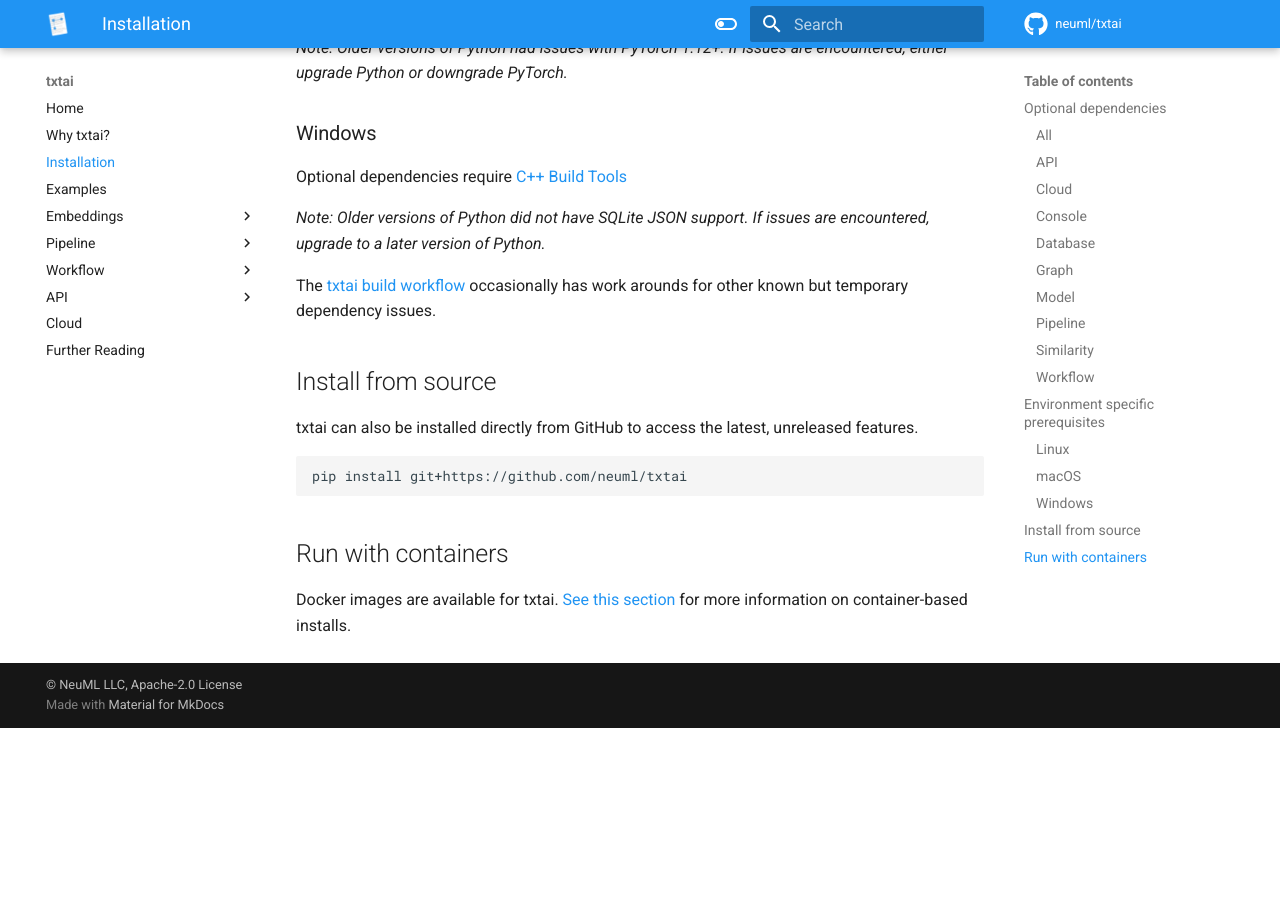
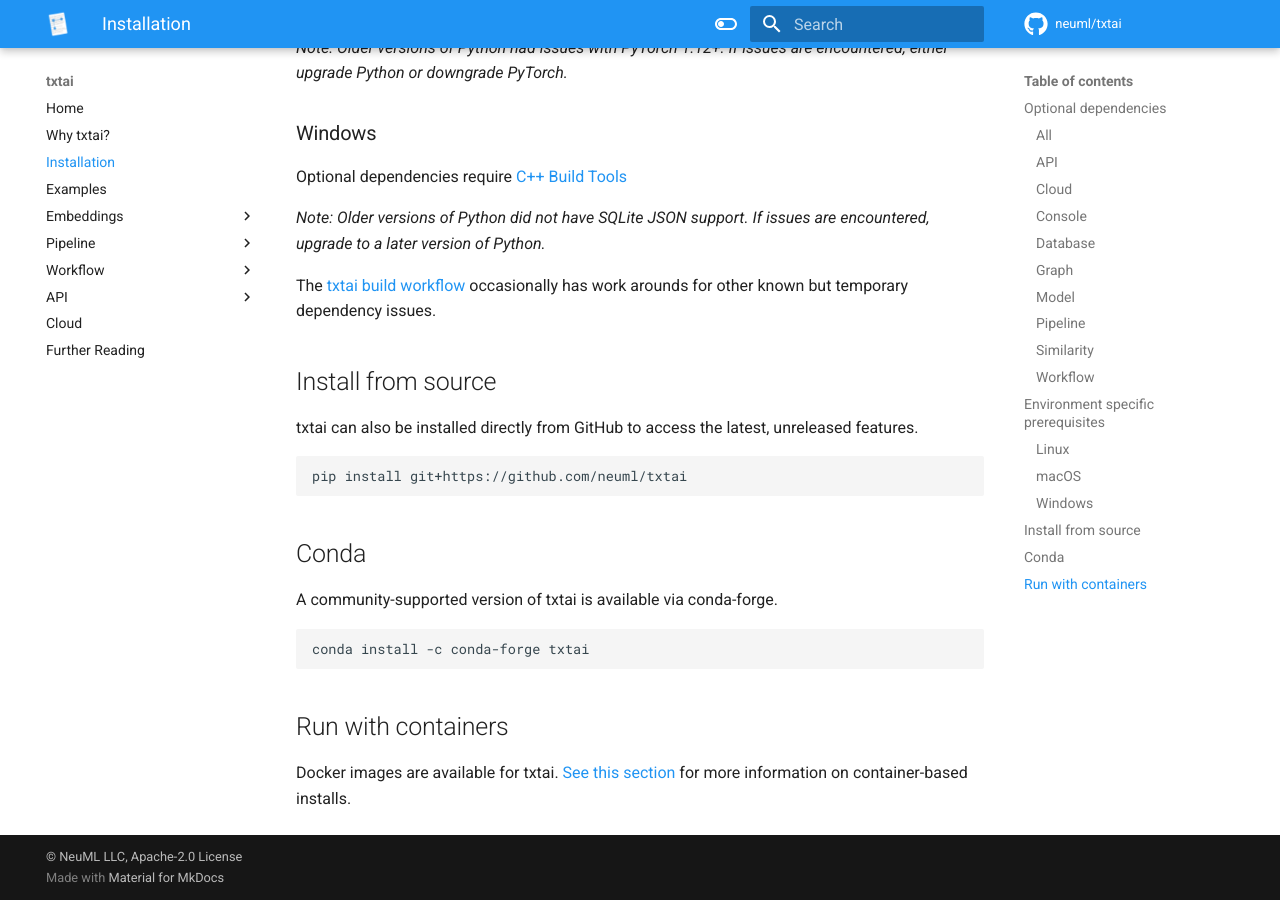
Before and after one commit to neuml/txtai, an MkDocs documentation site: the page built from docs/install.md, in a window 1280 px wide and 900 px high, scrolled down 2630 px. Built offline with MkDocs 1.6.1 and Material for MkDocs 9.7.7, drawn with Linux system fonts in a browser that asks for light colours; comment, search, counter and statistics services are not loaded; before the commit the page ends 3358 px from its top, so only the background shows below that.

Commit message:
Add conda install link

```diff
--- a/docs/install.md
+++ b/docs/install.md
@@ -132,6 +132,12 @@
 
     pip install git+https://github.com/neuml/txtai
 
+## Conda
+
+A community-supported version of txtai is available via conda-forge.
+
+    conda install -c conda-forge txtai
+
 ## Run with containers
 
 Docker images are available for txtai. [See this section](../cloud) for more information on container-based installs.
```
Also changed, not shown: README.md (+1 -1 lines).
